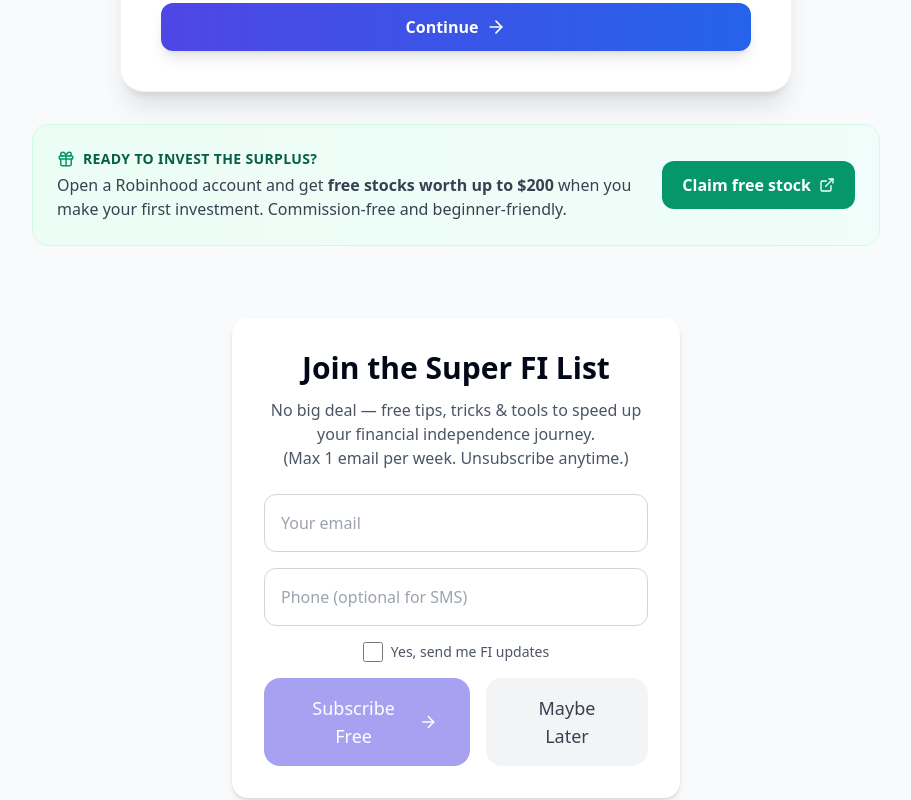
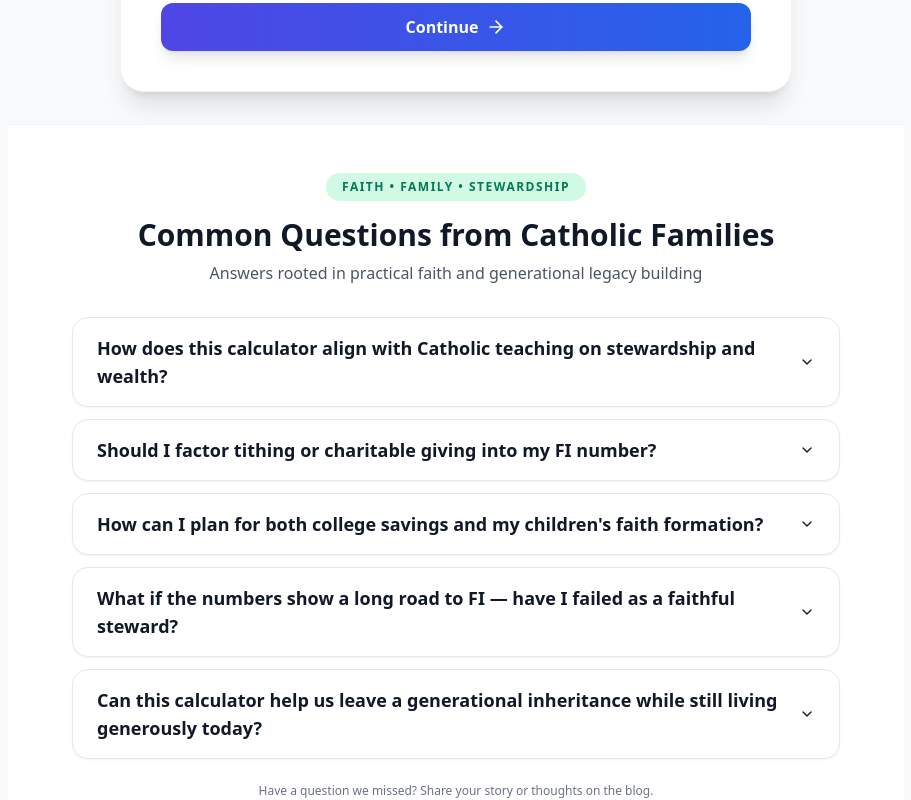
Before and after one commit to daughterpop/super-fi-calc, a React (Vite) app: page /calculators in a window 1280 px wide. Shown: the part 1980-2780 px from the top of the page, without its empty margins (184-1095 px from the left). Built offline with nearby package versions, Linux system fonts and the light colour scheme.

Commit message:
Daily site improvement: Added faith-aligned FAQ accordion on Calculators page for Catholic stewards – July 24, 2026

```diff
--- a/src/pages/Calculators.jsx
+++ b/src/pages/Calculators.jsx
@@ -3,11 +3,40 @@ import { Link } from 'react-router-dom';
 import { Gift, ExternalLink } from 'lucide-react';
 import SubscribeForm from '../components/SubscribeForm';
 import SuperFiCalculator from '../Super-Fi-Calculator.jsx';
+import { Accordion, AccordionItem, AccordionTrigger, AccordionContent } from '../components/ui/accordion';
 
 const ROBINHOOD_URL = 'https://join.robinhood.com/dustinh-1bff5a';
 
 export default function Calculators() {
   const [activeTab, setActiveTab] = useState('quick');
+
+  const faqs = [
+    {
+      q: "How does this calculator align with Catholic teaching on stewardship and wealth?",
+      a: "It helps you build financial margin not for selfish accumulation, but to live generously, tithe faithfully, educate your children in the faith, and leave a legacy of virtue and provision. The projections include real family costs so your plan protects what matters most — time for prayer, service, and presence.",
+      link: "/blog/stewarding-your-familys-future-building-generational-wealth-through-faith-and-fi"
+    },
+    {
+      q: "Should I factor tithing or charitable giving into my FI number?",
+      a: "Yes — many Catholic families treat giving as a non-negotiable 'expense' in their FI planning. This ensures generosity continues even after you stop working for income. The surplus the calculator reveals becomes fuel for parish support, missions, and family hospitality.",
+      link: null
+    },
+    {
+      q: "How can I plan for both college savings and my children's faith formation?",
+      a: "Model tuition in the Children section (with realistic inflation). The timeline reveals how disciplined saving creates margin for Catholic education, youth groups, family prayer traditions, and retreats — so faith formation isn't squeezed out by financial pressure.",
+      link: "/blog/raising-faith-filled-kids-while-building-financial-freedom"
+    },
+    {
+      q: "What if the numbers show a long road to FI — have I failed as a faithful steward?",
+      a: "Not at all. Faithful stewardship is shown in consistent, prayerful action over time. This tool simply gives you clarity to adjust course, trust Providence more deeply, and celebrate every year of progress. Your legacy is built in the daily 'yes' to wise planning and generous living.",
+      link: null
+    },
+    {
+      q: "Can this calculator help us leave a generational inheritance while still living generously today?",
+      a: "Absolutely. By modeling large future expenses (college, vehicles, debt payoff) alongside steady investing, you see the true surplus available for both present tithing and long-term family provision. Generational wealth and cheerful giving are not opposites — they reinforce each other when planned together.",
+      link: "/blog/stewarding-your-familys-future-building-generational-wealth-through-faith-and-fi"
+    }
+  ];
 
   return (
     <div className="min-h-screen bg-gray-50 overflow-x-hidden">
@@ -99,8 +128,51 @@ export default function Calculators() {
         )}
       </div>
 
+      {/* Faith & Stewardship FAQ — right after calculator for immediate relevance */}
+      <div className="max-w-4xl mx-auto px-4 sm:px-6 py-10 sm:py-12 bg-white border-t border-b border-gray-100">
+        <div className="text-center mb-8">
+          <div className="inline-flex items-center gap-2 px-4 py-1.5 rounded-full bg-emerald-100 text-emerald-700 text-xs font-semibold tracking-[1.5px] mb-4">
+            FAITH • FAMILY • STEWARDSHIP
+          </div>
+          <h2 className="text-2xl sm:text-3xl font-bold text-gray-900 mb-2">Common Questions from Catholic Families</h2>
+          <p className="text-gray-600 max-w-2xl mx-auto">Answers rooted in practical faith and generational legacy building</p>
+        </div>
+
+        <div className="max-w-3xl mx-auto">
+          <Accordion type="single" collapsible className="space-y-3">
+            {faqs.map((faq, index) => (
+              <AccordionItem
+                key={index}
+                value={`faq-${index}`}
+                className="border border-gray-200 rounded-2xl overflow-hidden bg-white shadow-sm"
+              >
+                <AccordionTrigger className="px-5 sm:px-6 py-4 text-left text-base sm:text-lg font-semibold text-gray-900 hover:no-underline data-[state=open]:text-emerald-700">
+                  {faq.q}
+                </AccordionTrigger>
+                <AccordionContent className="px-5 sm:px-6 pb-5 text-gray-700 text-sm sm:text-[15px] leading-relaxed">
+                  {faq.a}
+                  {faq.link && (
+                    <span className="block mt-3">
+                      <Link
+                        to={faq.link}
+                        className="inline-flex items-center gap-1 text-emerald-600 hover:text-emerald-700 font-medium text-sm group"
+                      >
+                        Explore related insights in the blog
+                        <span className="group-hover:translate-x-0.5 transition">→</span>
+                      </Link>
+                    </span>
+                  )}
+                </AccordionContent>
+              </AccordionItem>
+            ))}
+          </Accordion>
+        </div>
+
+        <p className="text-center text-xs text-gray-500 mt-6">Have a question we missed? Share your story or thoughts on the blog.</p>
+      </div>
+
       {/* Secondary Robinhood CTA */}
-      <div className="max-w-4xl mx-auto px-4 sm:px-6 pb-6">
+      <div className="max-w-4xl mx-auto px-4 sm:px-6 py-6">
         <div className="bg-gradient-to-r from-emerald-50 to-teal-50 border border-emerald-100 rounded-2xl p-5 sm:p-6 flex flex-col sm:flex-row items-start sm:items-center gap-4">
           <div className="flex-1">
             <div className="flex items-center gap-2 mb-1">
```
